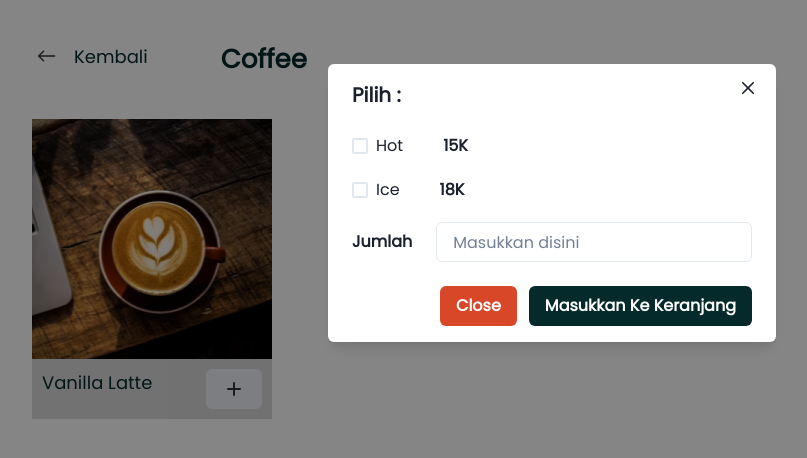
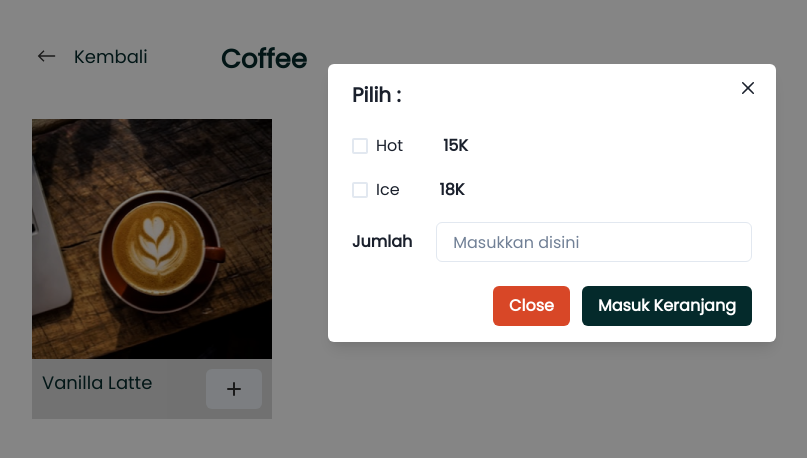
Before and after one commit to Yassar021/kedai-app, a Next.js app: page /ListMenusUser in a window 1280 px wide. Both pictures are taken after a click on the button 322 px from the left and 389 px from the top of the page. Shown: the top 458 px of the page, without its empty margins (88-895 px from the left). Built offline with nearby package versions, Linux system fonts and the light colour scheme.

Commit message:
doneFront

```diff
--- a/components/Menus.jsx
+++ b/components/Menus.jsx
@@ -48,7 +48,7 @@ const Menus = () => {
                         <Button bgColor={'#D84727'} color={'#fff'} mr={3} onClick={onClose}>
                         Close
                         </Button>
-                        <Button bgColor={'#042A2B'} color='#fff'>Masukkan Ke Keranjang</Button>
+                        <Button bgColor={'#042A2B'} color='#fff'>Masuk Keranjang</Button>
                     </ModalFooter>
                     </ModalContent>
                 </Modal>
```
